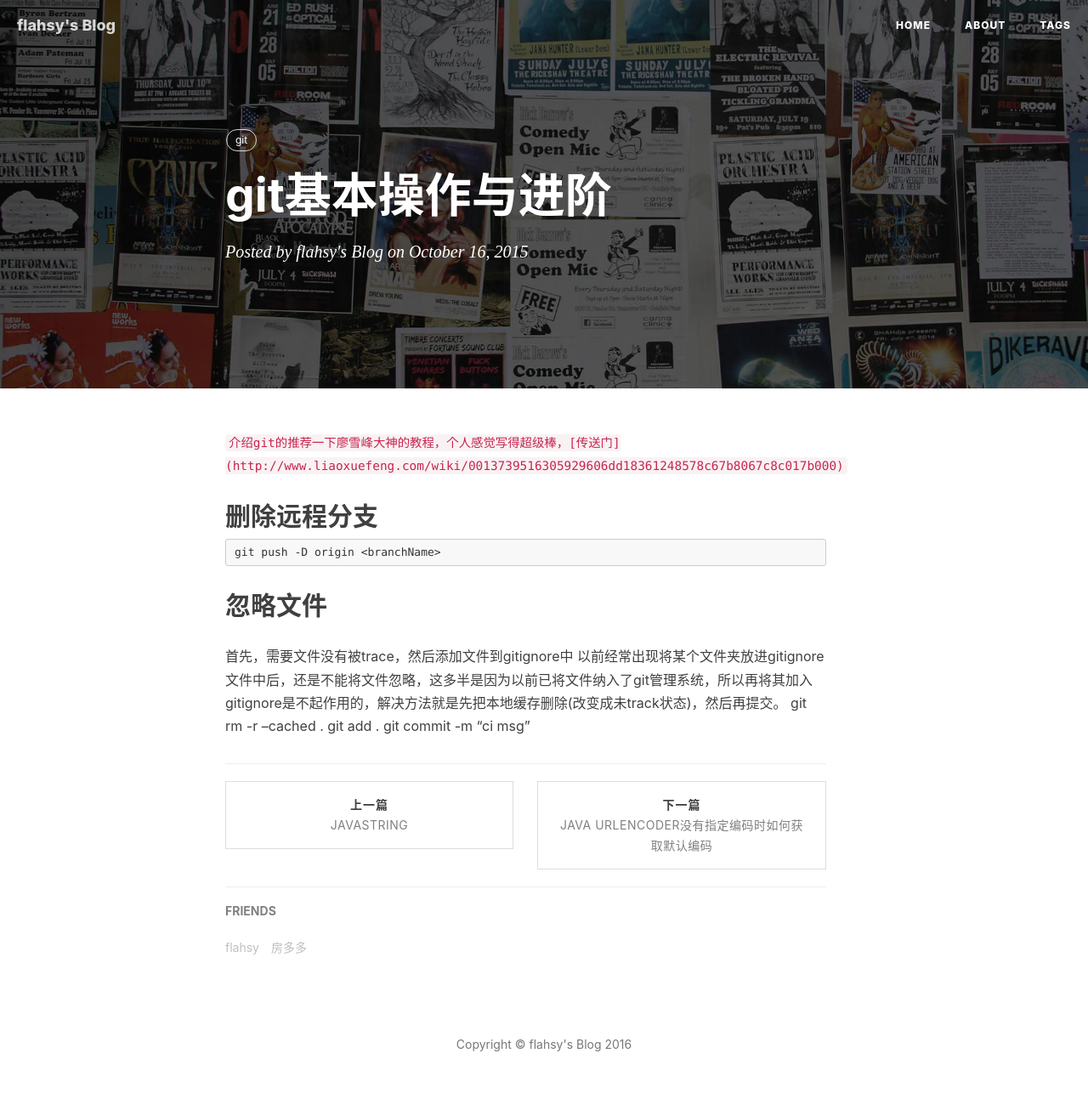
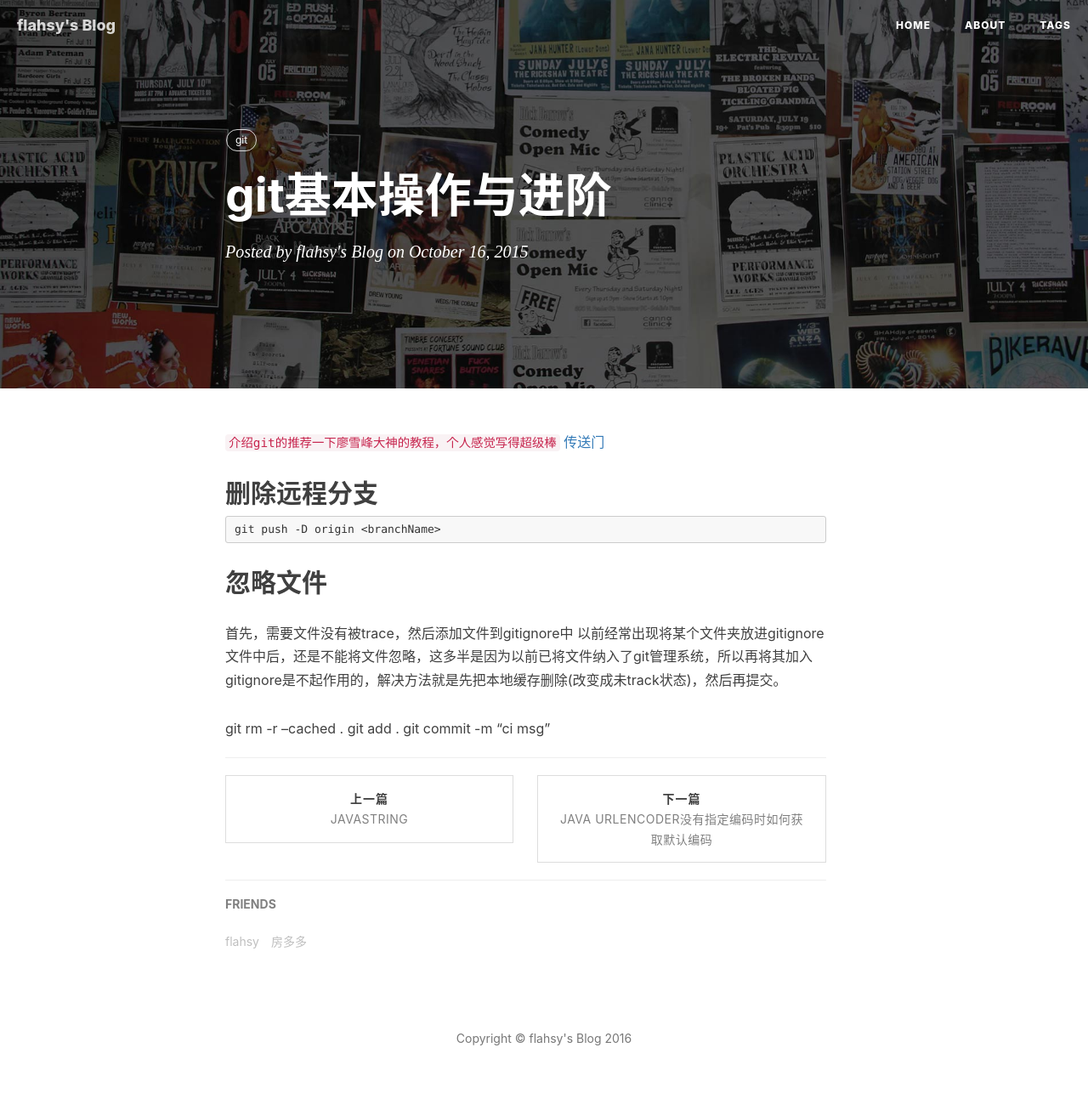
Before and after one commit to flahsy/flahsy.github.io, a Jekyll site: the page built from _posts/2015-10-16-git基本操作与疑难杂症.md, in a window 1280 px wide. Shown: the whole page at 85% size. Built offline with Jekyll 4.4.1, drawn with Linux system fonts in a browser that asks for light colours; nearby versions of some CDN libraries; comment, search, counter and statistics services are not loaded.

Commit message:
fix format

```diff
--- a/_posts/2015-10-16-git基本操作与疑难杂症.md
+++ b/_posts/2015-10-16-git基本操作与疑难杂症.md
@@ -5,7 +5,8 @@ title: git基本操作与进阶
 tags: git
 ---
 
-`介绍git的推荐一下廖雪峰大神的教程，个人感觉写得超级棒，[传送门](http://www.liaoxuefeng.com/wiki/0013739516305929606dd18361248578c67b8067c8c017b000)`
+`介绍git的推荐一下廖雪峰大神的教程，个人感觉写得超级棒`
+[传送门](http://www.liaoxuefeng.com/wiki/0013739516305929606dd18361248578c67b8067c8c017b000)
 
 ## 删除远程分支
 	git push -D origin <branchName>
@@ -14,6 +15,7 @@ tags: git
 ## 忽略文件
   首先，需要文件没有被trace，然后添加文件到gitignore中
   以前经常出现将某个文件夹放进gitignore文件中后，还是不能将文件忽略，这多半是因为以前已将文件纳入了git管理系统，所以再将其加入gitignore是不起作用的，解决方法就是先把本地缓存删除(改变成未track状态)，然后再提交。
+
   	git rm -r --cached .
   	git add .
   	git commit -m "ci msg"
```
